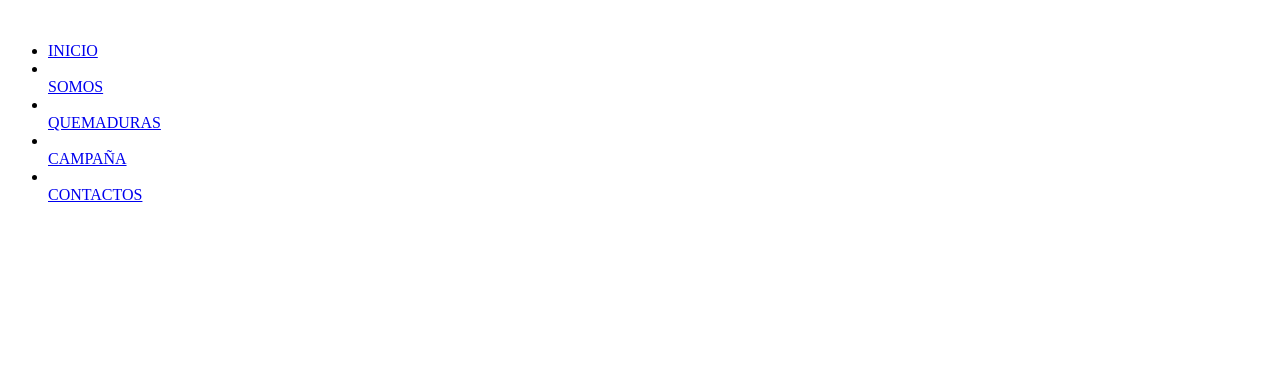
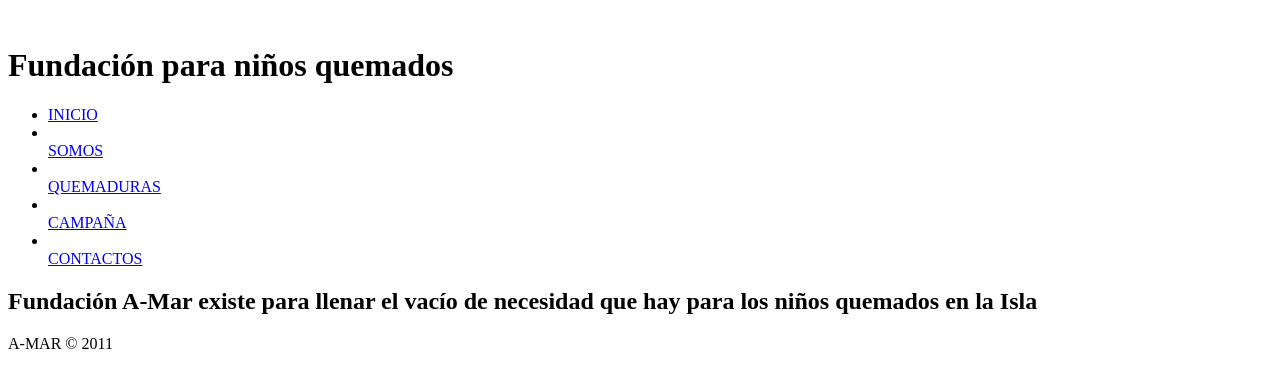
Before and after one commit to freddyrosa16/A-Mar_Update, a plain HTML site: page index.html in a window 1280 px wide. Drawn offline with Linux system fonts and the light colour scheme.

Commit message:
Refactor HTML structure and navigation in index.html

```diff
--- a/index.html
+++ b/index.html
@@ -8,6 +8,7 @@
         <link rel="stylesheet" href="/styles.css">
     </head>
     <body>
+
         <!-- Header -->
         <header class="header">
             <div class="container">
@@ -16,9 +17,11 @@
                         <img src="" alt="" width="" height="">
                     </a>
                 </div>
-                <nav class="navbar-menu">
-                    <ul class="nav">
-                        <li class="nav-item">
+                <div>
+                    <h1>Fundación para niños quemados</h1>
+                    <nav>
+                        <ul>
+                            <li>
                                 <a href="#" class="nav-link">INICIO</a>
                             </li>
                             <li class="nav-item"></li>
@@ -36,6 +39,23 @@
                         </ul>
                     </nav>
                 </div>
+            </div>
         </header>
+
+        <!-- Body -->
+         <section>
+            <h2>
+                Fundación A-Mar existe para llenar el vacío de necesidad que hay para los niños quemados en la Isla
+            </h2>
+         </section>
+
+         <!-- Footer -->
+         <section>
+            <footer>
+                <p>
+                    A-MAR &copy; 2011
+                </p>
+            </footer>
+         </section>
     </body>
 </html>
--- a/styles.css
+++ b/styles.css
@@ -0,0 +1,3 @@
+.navbar-container {
+    font-family: sans-serif;
+}
```
Also changed, not shown: auspiciadores.html (added), campaña.html (added), cicatrices.html (added), clasificacion.html (added), contactanos.html (added), metas.html (added), prevencion.html (added), quehacer.html (added), quemaduras.html (added). Lines whose indentation alone changed are shown as unchanged.
